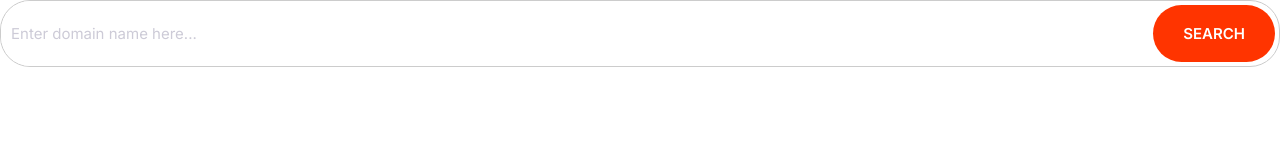
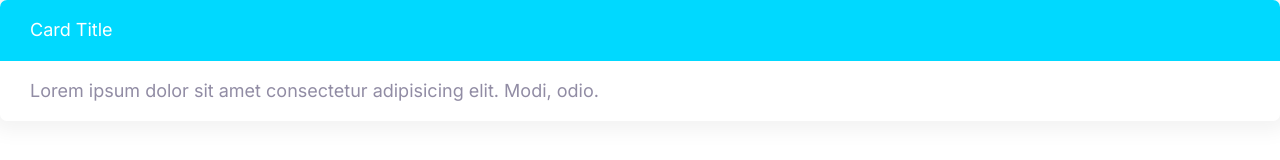
Before and after one commit to Mozzie-i/Moshify, a plain HTML site: page index.html in a window 1280 px wide. Drawn offline with Linux system fonts and the light colour scheme.

Commit message:
Bauilding simple cards.

```diff
--- a/CSS/sytles.css
+++ b/CSS/sytles.css
@@ -193,6 +193,26 @@ a {
     margin: 4px;
 }
 
+.card {
+    border-radius: 7px;
+    box-shadow: 0 0 20px 10px #f3f3f3;
+    overflow: hidden;
+}
+
+.card__header, .card__body {
+    padding: 2rem 3rem;
+}
+
+.card__primary .card__header{
+    background-color: var(--color-primary);
+    color: #fff;
+}
+
+.card__secondary .card__header{
+    background-color: var(--color-secondary);
+    color: #fff;
+}
+
 
 /* State */
 
--- a/index.html
+++ b/index.html
@@ -13,9 +13,9 @@
     <link rel="stylesheet" href="CSS/sytles.css">
 </head>
 <body>
-    <div class="input-group">
-        <input type="text" class="input" placeholder="Enter domain name here...">
-        <button class="btn btn--accent">Search</button>
+    <div class="card card__secondary">
+        <header class="card__header">Card Title</header>
+        <div class="card__body">Lorem ipsum dolor sit amet consectetur adipisicing elit. Modi, odio.</div>
     </div>
 </body>
 </html>
```
Also changed, not shown: Components/cards.html (added, +11 -0 lines), Components/input-groups.html (added, +4 -0 lines).
